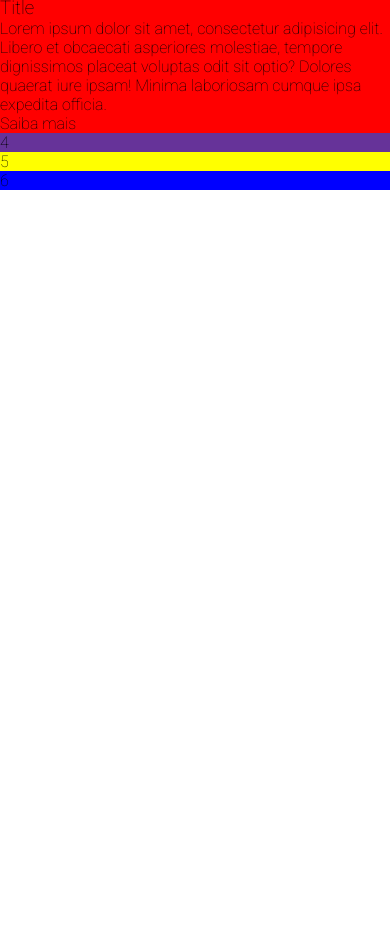
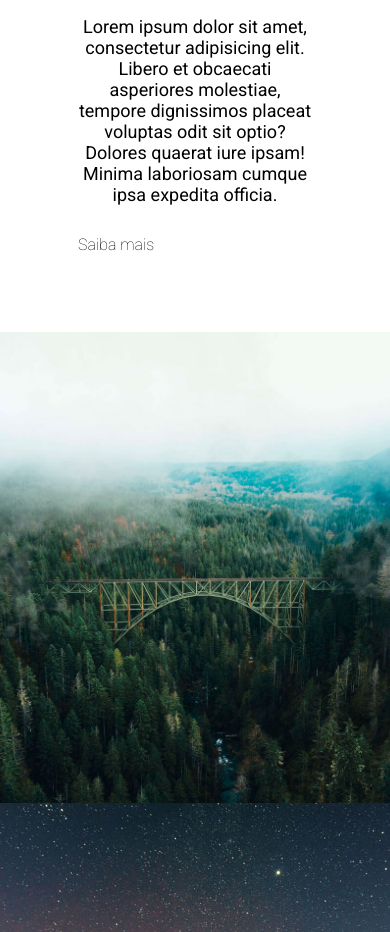
Before and after one commit to mariana549/landing-page-grid, a plain HTML site: page index.html in a window 390 px wide. Shown: the part 720-1652 px from the top of the page. Before the commit the page ends 910 px from the top, so only its background shows below. Drawn offline with Linux system fonts and the light colour scheme.

Commit message:
style: :lipstick: adicionando novos estilos a section class about
foi adicionado a section estilos usando o flex e  o grid para que fique bem responsivo e estilizado

adicionado estilos, e responsividade

```diff
--- a/src/css/style.css
+++ b/src/css/style.css
@@ -76,7 +76,7 @@ body {
    100% {-webkit-transform: translateY(0.4em); opacity: 0.9;}
 }
 
-@media (max-width: 425px) {
+@media (max-width: 700px) {
    .hero{
       height: 60vh;
    }
@@ -88,7 +88,67 @@ body {
 
 .about {
    grid-area: about;
-   background-color: red;
+   display: grid;
+   grid-template-columns: 1fr 1fr;
+   background-color: white;
+   max-width: var(--max-width-size);
+   margin: 0 auto;
+}
+
+.about .item {
+   padding: 20%;
+   display: flex;
+   flex-direction: column;
+   justify-content: center;
+   align-content: center;
+}
+
+.about .item h3{
+   font-weight: 700;
+   font-size: 4rem;
+}
+
+.about .item p{
+   font-size: 1.8rem;
+   font-weight: 400;
+   margin: 30px 0;
+}
+
+.about .item .btn-know-more {
+   font-size: 1.6rem;
+   align-self: flex-start;
+}
+
+.about .item .btn-know-more:hover {
+   font-weight: 700;
+}
+
+.about .image {
+   height: 100%;
+   width: 100%;
+
+}
+
+.about .image.rigth {
+   background: url(../image/bridge.jpg) center center no-repeat;
+   background-size: cover;
+
+}
+
+.about .image.left {
+   background: url(../image/sky.jpg) center center no-repeat;
+   background-size: cover;
+
+}
+
+@media (max-width: 700px) {
+   .about .item {
+      text-align: center;
+   }
+   .about {
+      grid-template-columns: 1fr;
+      grid-template-rows: repeat(4, 1fr);
+   }
 }
 
  /* SERVICES */
```
